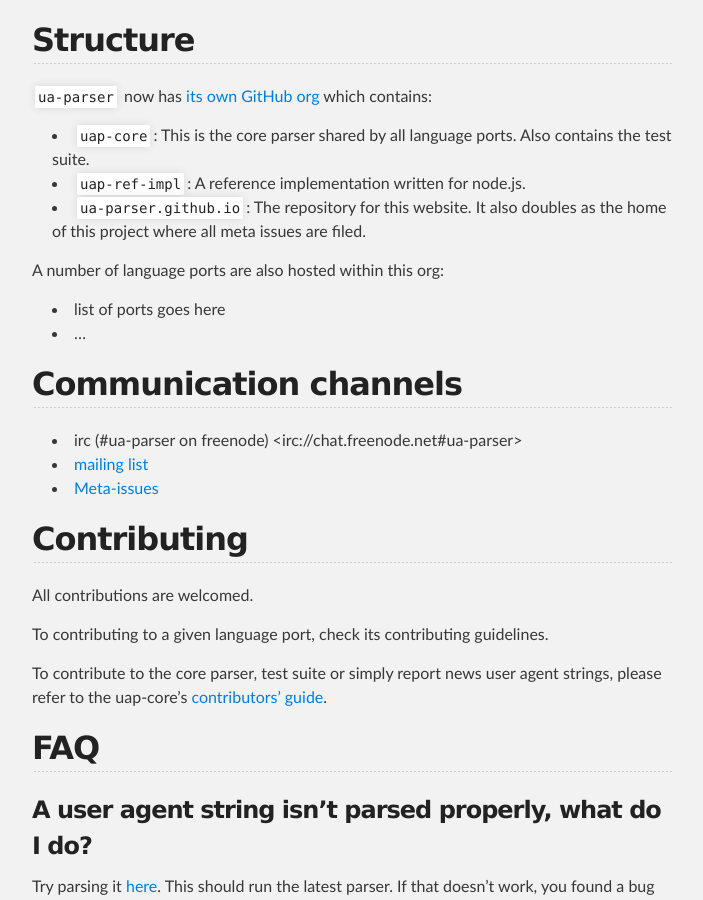
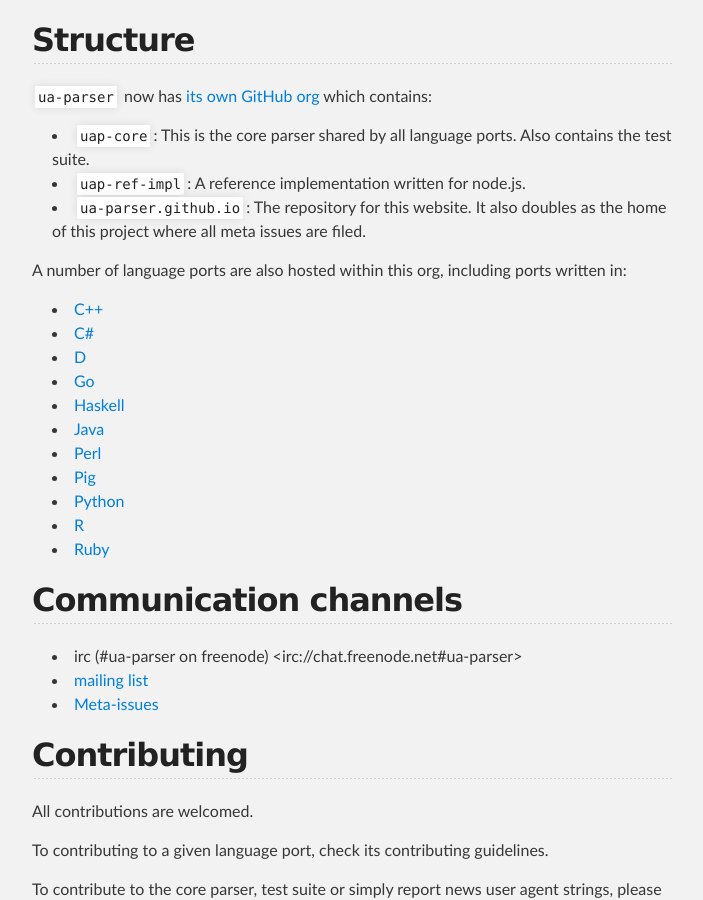
Before and after one commit to ua-parser/ua-parser.github.io, a Jekyll site: the page built from index.md, in a window 1280 px wide and 900 px high, scrolled down 399 px. Shown: the whole window, without its empty margins (288-991 px from the left). Built offline with Jekyll 4.4.1, drawn with Linux system fonts in a browser that asks for light colours; Markdown is read by kramdown in place of the engine named in the settings.

Commit message:
add ports
What it says on the tin - add the ports.

```diff
--- a/index.md
+++ b/index.md
@@ -16,10 +16,19 @@
 * [`uap-ref-impl`][uap-ref-impl]: A reference implementation written for node.js.
 * [`ua-parser.github.io`][website-repo]: The repository for this website. It also doubles as the home of this project where all meta issues are filed.
 
-A number of language ports are also hosted within this org:
+A number of language ports are also hosted within this org, including ports written in:
 
-* list of ports goes here
-* …
+* [C++](https://github.com/ua-parser/uap-cpp)
+* [C#](https://github.com/ua-parser/uap-csharp)
+* [D](https://github.com/ua-parser/uap-d)
+* [Go](https://github.com/ua-parser/uap-go)
+* [Haskell](https://github.com/ua-parser/uap-haskell)
+* [Java](https://github.com/ua-parser/uap-java)
+* [Perl](https://github.com/ua-parser/uap-perl)
+* [Pig](https://github.com/ua-parser/uap-pig)
+* [Python](https://github.com/ua-parser/uap-python)
+* [R](https://github.com/ua-parser/uap-r)
+* [Ruby](https://github.com/ua-parser/uap-ruby)
 
 Communication channels
 -----------------------
```
